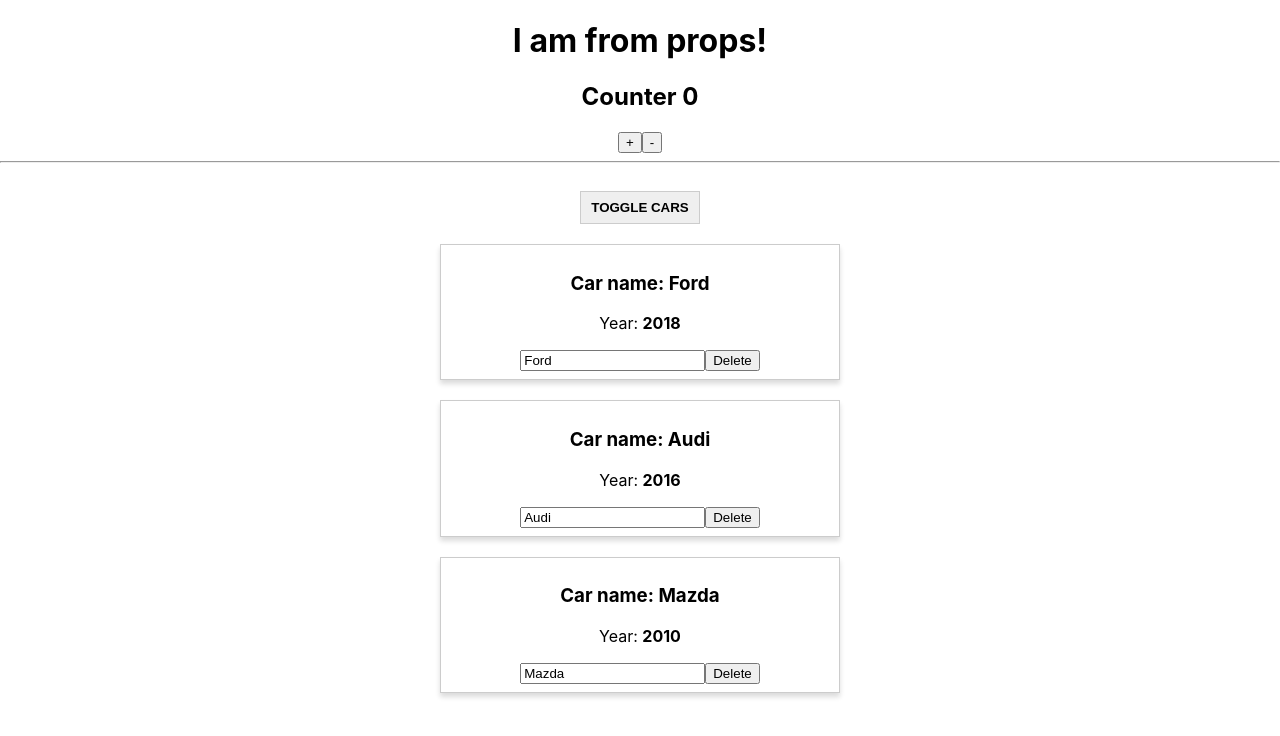
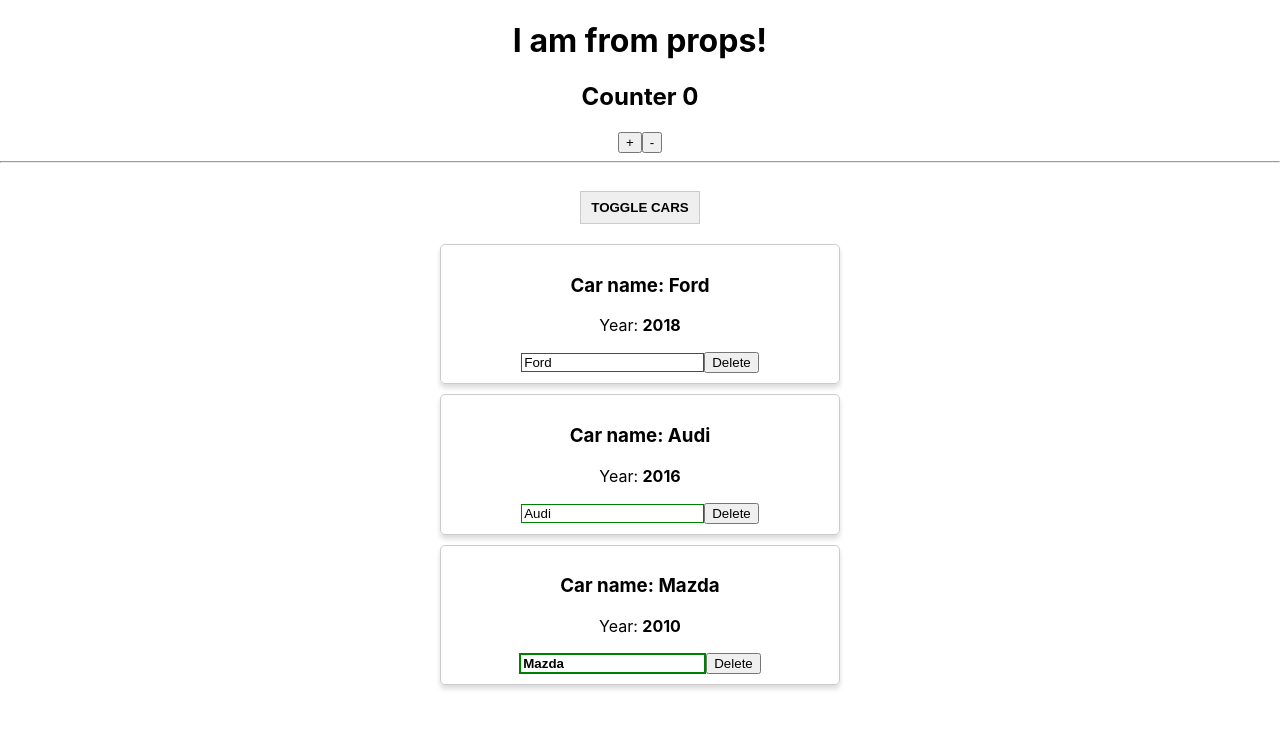
Before and after one commit to nakhaev/react-course, a React (Create React App) app: page / in a window 1280 px wide. Both pictures are taken after a click on the button "TOGGLE CARS". Shown: the top 736 px of the page. Built offline with nearby package versions, Linux system fonts and the light colour scheme.

Commit message:
High Order Components and PropTypes

```diff
--- a/package.json
+++ b/package.json
@@ -7,6 +7,7 @@
     "@testing-library/react": "^11.1.0",
     "@testing-library/user-event": "^12.1.10",
     "node-sass": "4.12",
+    "prop-types": "^15.7.2",
     "react": "^17.0.2",
     "react-dom": "^17.0.2",
     "react-scripts": "4.0.3",
--- a/src/Car/Car.css
+++ b/src/Car/Car.css
@@ -4,6 +4,14 @@
     padding: 10px;
     border-radius: 5px;
     transition: border, box-shadow .3s;
+    border: 1px solid #ccc;
+    box-shadow: 0 4px 5px 0 rgba(0, 0, 0, .14);
+}
+
+.Car:hover {
+    border: 1px solid #aaa;
+    box-shadow: 0 4px 15px 0 rgba(0, 0, 0, .25);
+    cursor: pointer;
 }
 
 .input {}
--- a/src/Car/Car.js
+++ b/src/Car/Car.js
@@ -1,73 +1,27 @@
 import React from 'react'
-// import Radium from 'radium'
-import classes from './Car.css'
+import PropTypes from 'prop-types';
+import './Car.css'
+import withClass from '../HOC/withClass';
 
 class Car extends React.Component {
 
-  componentWillReceiveProps(nextProps) {
-    console.log('Car componentWillReceiveProps', nextProps)
-  }
-
-  shouldComponentUpdate(nextProps, nextState) {
-    console.log('Car shouldComponentUpdate', nextProps, nextState)
-    return nextProps.name.trim() !== this.props.name.trim()
-  }
-
-  componentWillUpdate(nextProps, nextState) {
-    console.log('Car componentWillUpdate', nextProps, nextState)
-  }
-
-  // static getDerivedStateFromProps(nextProps, prevState) {
-  //   console.log('Car getDerivedStateFromProps', nextProps, prevState)
-  //
-  //   return prevState
-  // }
-
-  componentDidUpdate() {
-    console.log('Car componentDidUpdate')
-  }
-
-  // getSnapshotBeforeUpdate() {
-  //   console.log('Car getSnapshotBeforeUpdate')
-  // }
-
-  componentWillUnmount() {
-    console.log('Car componentWillUnmount')
-  }
 
   render() {
-    console.log('Car render')
 
-    // if (Math.random() > 0.7) {
-    //   throw new Error('Car random failed')
-    // }
-
-    const inputClasses = [classes.input]
+    const inputClasses = ['input']
 
     if (this.props.name !== '') {
-      inputClasses.push(classes.green)
+      inputClasses.push('green')
     } else {
-      inputClasses.push(classes.red)
+      inputClasses.push('red')
     }
 
     if (this.props.name.length > 4) {
-      inputClasses.push(classes.bold)
-    }
-
-    const style = {
-      border: '1px solid #ccc',
-      boxShadow: '0 4px 5px 0 rgba(0, 0, 0, .14)',
-      marginBottom: '20px',
-      padding: '8px',
-      ':hover': {
-        border: '1px solid #aaa',
-        boxShadow: '0 4px 15px 0 rgba(0, 0, 0, .25)',
-        cursor: 'pointer'
-      }
+      inputClasses.push('bold')
     }
 
     return (
-      <div className={classes.Car} style={style}>
+      <>
         <h3>Сar name: {this.props.name}</h3>
         <p>Year: <strong>{this.props.year}</strong></p>
         <input
@@ -77,9 +31,16 @@ class Car extends React.Component {
           className={inputClasses.join(' ')}
         />
         <button onClick={this.props.onDelete}>Delete</button>
-      </div>
+      </>
     )
   }
 }
 
-export default Car;
+Car.propTypes = {
+    name: PropTypes.string.isRequired,
+    year: PropTypes.number,
+    onChangeName: PropTypes.func,
+    onDelete: PropTypes.func
+}
+
+export default withClass(Car, 'Car');
--- /dev/null
+++ b/src/HOC/withClass.js
@@ -0,0 +1,9 @@
+import React from 'react';
+
+const withClass = (Component, className) => {
+    return props => {
+        return <div className={className}> <Component { ...props}/></div>
+    }
+}
+
+export default withClass;
```
